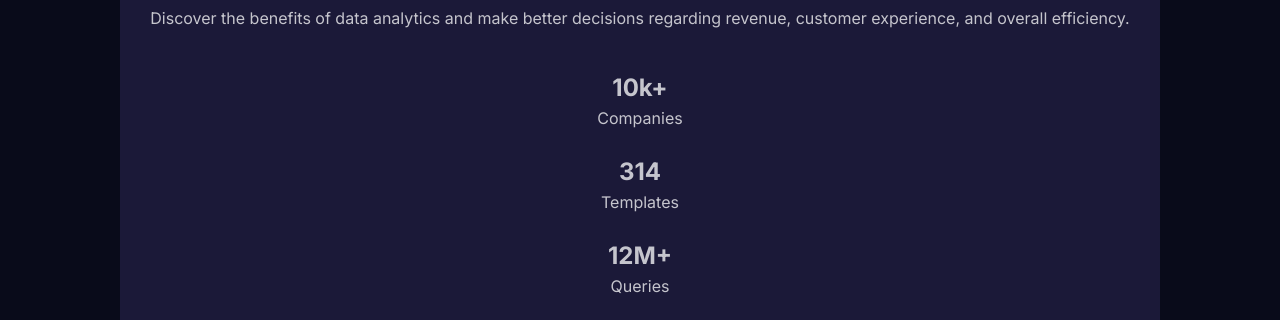
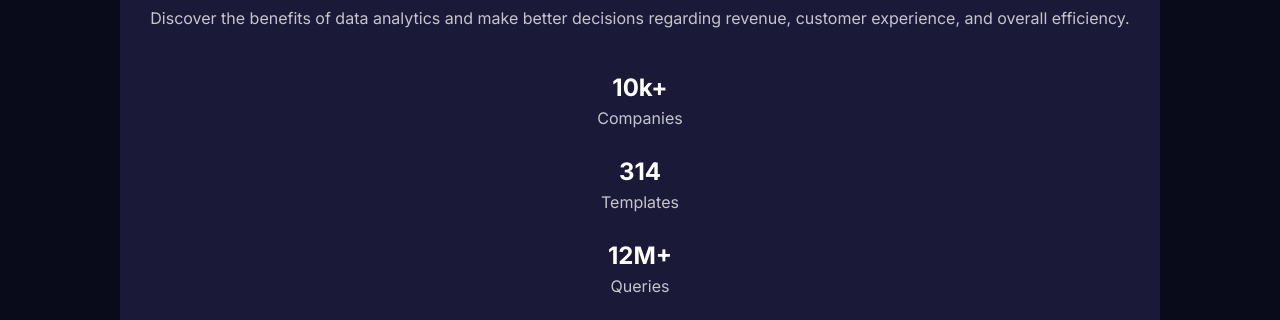
Before and after one commit to alexicoder/stats-card, a plain HTML site: page index.html in a window 1280 px wide. Shown: the part 989-1309 px from the top of the page. Drawn offline with Linux system fonts and the light colour scheme.

Commit message:
set font size and colour for stats title

```diff
--- a/styles.css
+++ b/styles.css
@@ -73,3 +73,8 @@ body {
     flex-direction: column;
     gap: 1.5em;
 }
+
+.stats-block-title {
+    font-size: 1.5em;
+    color: var(--heading);
+}
```
